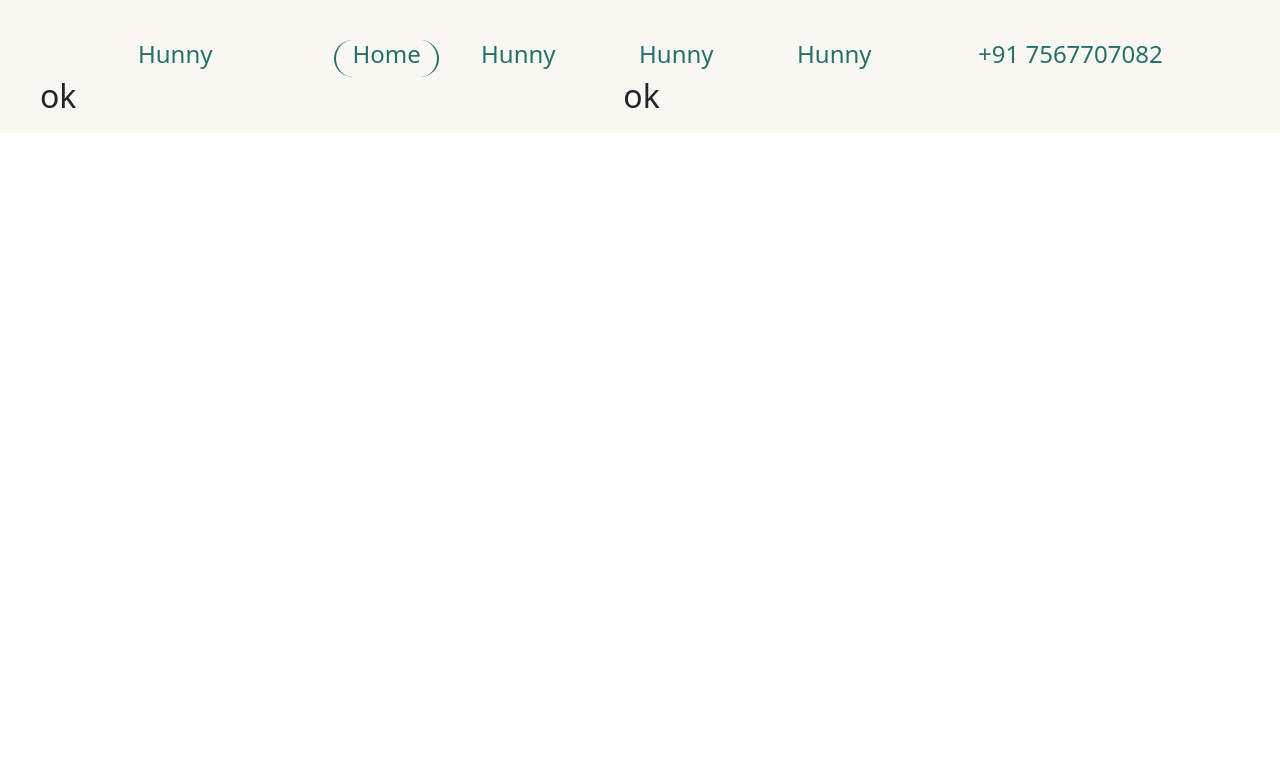
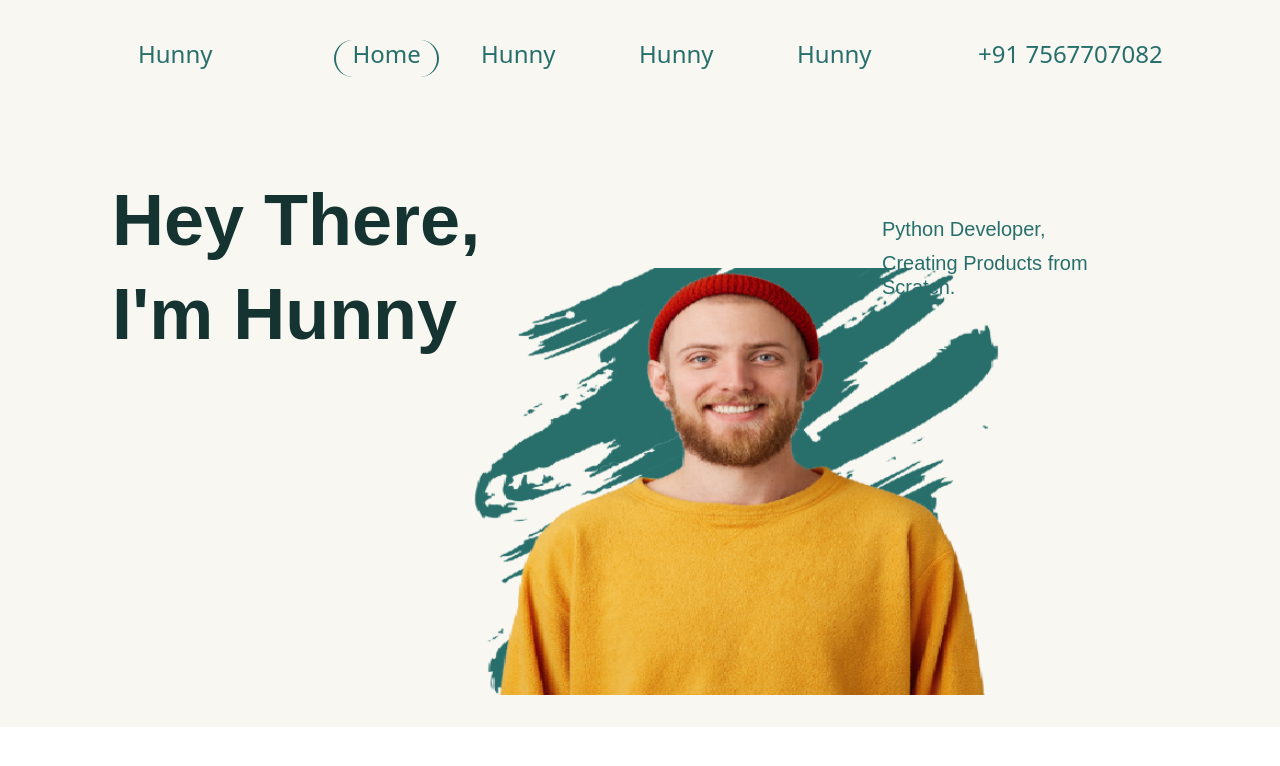
Before and after one commit to Hunnyjain7/portfolio, a plain HTML site: page index.html in a window 1280 px wide. Drawn offline with Linux system fonts and the light colour scheme.

Commit message:
Intro setup

```diff
--- a/index.html
+++ b/index.html
@@ -34,12 +34,14 @@
           <h4>+91 7567707082</h4>
         </div>
       </div>
-      <div class="top-center float-container row">
-        <div class="center-inner col-5">
-          <h2>ok</h2>
+      <div class="top-center background float row">
+        <div class="center-inner cil col-5">
+          <b><h1>Hey There,</h1></b>
+          <b><h1>I'm Hunny</h1></b>
         </div>
-        <div class="center-inner col-3">
-          <h2>ok</h2>
+        <div class="center-inner cir col-3">
+          <h5>Python Developer,</h5>
+          <h5>Creating Products from Scratch.</h5>
         </div>
       </div>
     </div>
--- a/style.css
+++ b/style.css
@@ -32,3 +32,36 @@
 .center-inner {
     margin-left: 40px;
 }
+
+.top-center {
+    display: flex;
+  column-gap: 20px;
+  justify-content: space-between;
+}
+
+.background {
+    background-image: url(/img.png);
+    height: 40em;
+    margin: auto;
+}
+
+.center-inner {
+    margin: 100px;
+}
+
+h1, .h1 {
+    font-size: 4.5rem;
+    color: #153431;
+    font-family: "Trirong", sans-serif;
+    font-weight: 750;
+}
+
+h5, .h5 {
+    margin: 10px;
+    color: #286f6c;
+    font-family: "Trirong", sans-serif;
+}
+
+.cir {
+    padding-top: 30px;
+}
```
Also changed, not shown: img.png (added).
